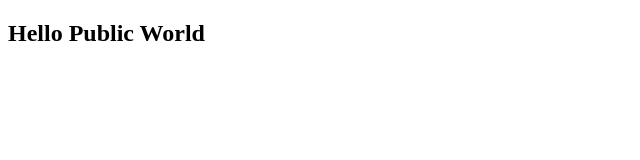
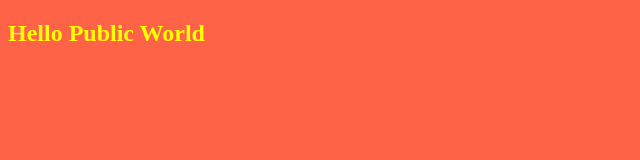
Before and after one commit to tushar0220/project3, a plain HTML site: page index.html in a window 1280 px wide. Shown: the whole page, without its empty margins (0-640 px from the left). Drawn offline with Linux system fonts and the light colour scheme.

Commit message:
style added

```diff
--- a/index.html
+++ b/index.html
@@ -4,6 +4,7 @@
     <meta charset="UTF-8">
     <meta http-equiv="X-UA-Compatible" content="IE=edge">
     <meta name="viewport" content="width=device-width, initial-scale=1.0">
+    <link rel="stylesheet" href="style.css">
     <title>Document</title>
 </head>
 <body>
--- /dev/null
+++ b/style.css
@@ -0,0 +1,4 @@
+body{
+    background-color: tomato;
+    color: yellow;
+}
```
